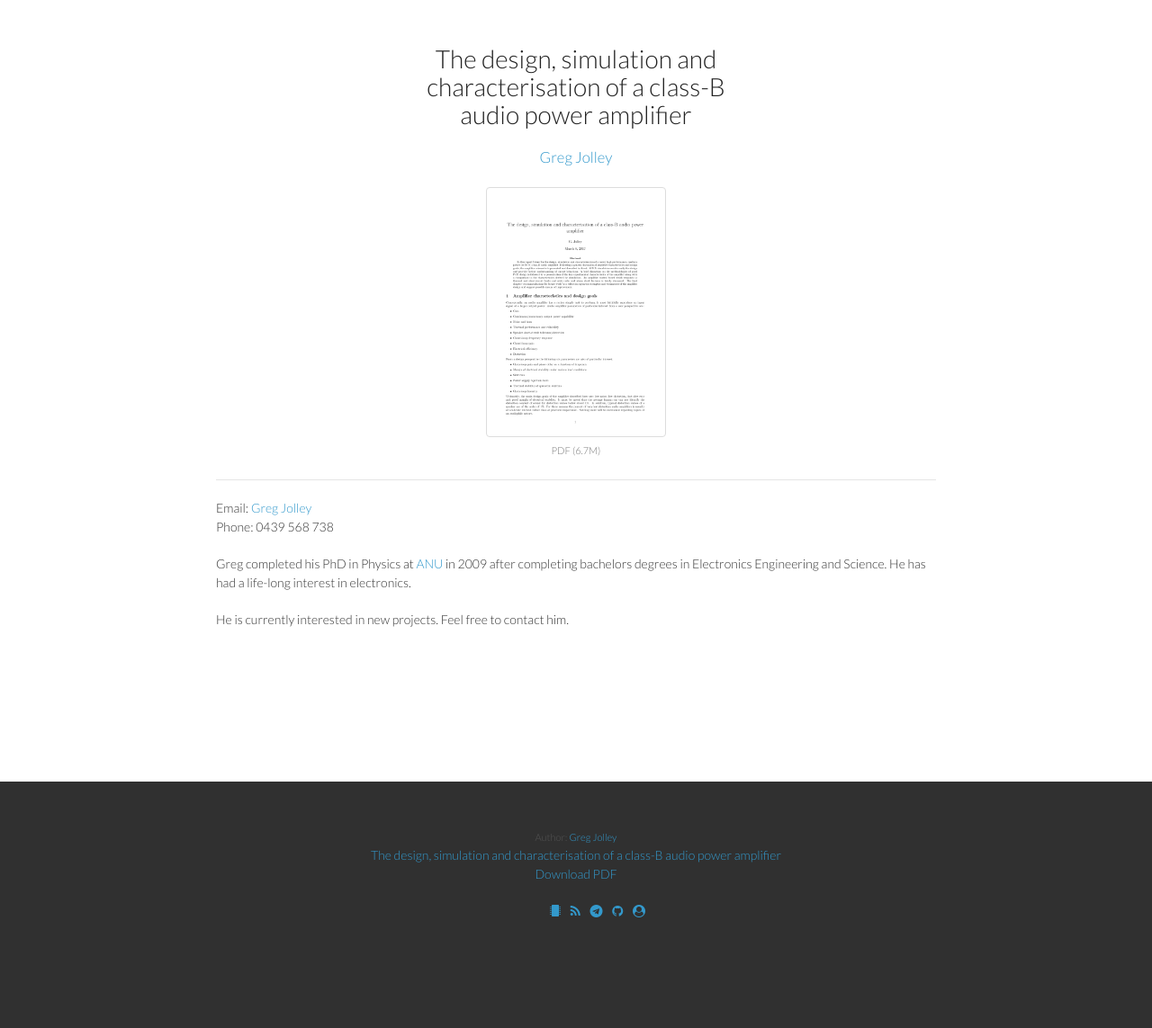
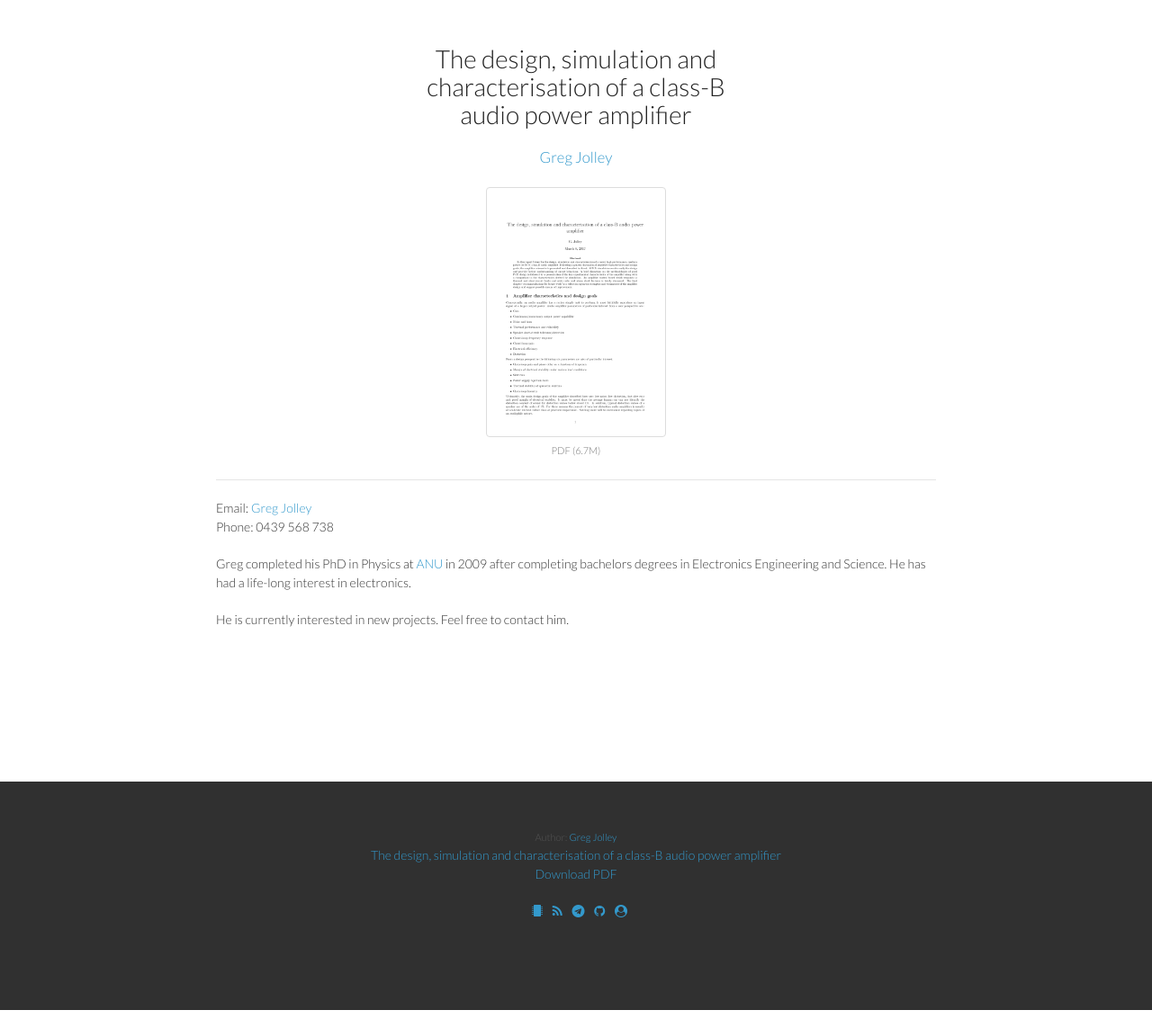
Before and after one commit to gregjolley/amplifier, a Jekyll site: the page built from about.md, in a window 1280 px wide. Shown: the whole page at 90% size. Built offline with Jekyll 4.4.1, drawn with Linux system fonts in a browser that asks for light colours.

Commit message:
Centre icons in footer.

```diff
--- a/stylesheets/styles.css
+++ b/stylesheets/styles.css
@@ -187,6 +187,8 @@ footer{
 
 .nav-icon{
   list-style: none;
+  padding:0;
+  margin:0;
 }
 
 .nav-icon li{
```
